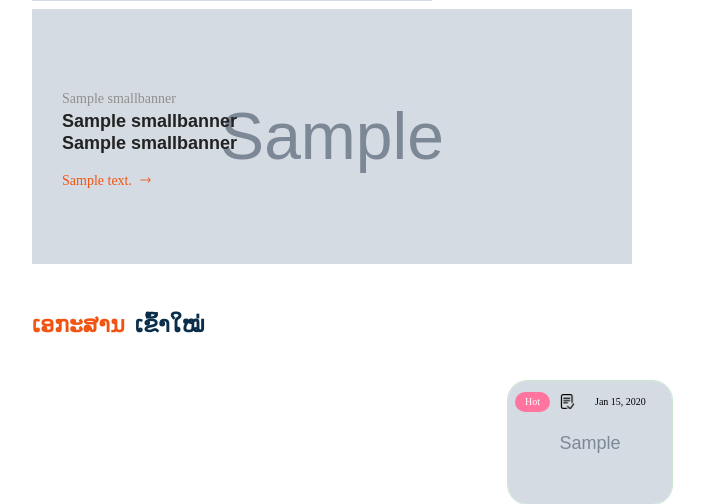
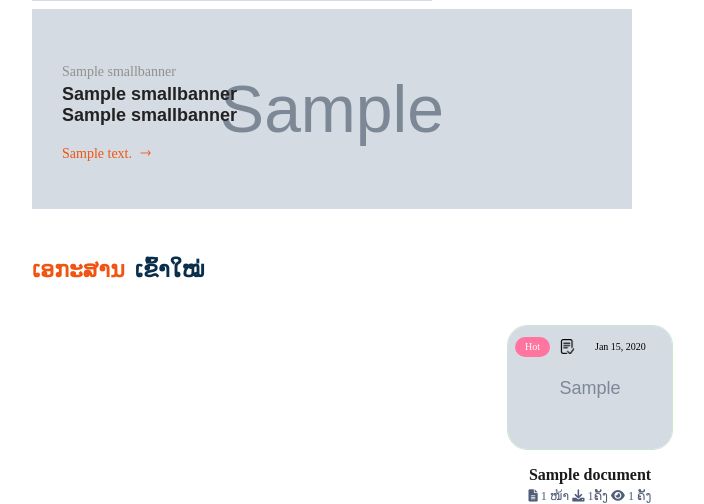
Before and after one commit to kikthepparsouk/duladoc_app, a Django app: page / in a window 1280 px wide. Shown: the part 1931-2435 px from the top of the page, without its empty margins (50-754 px from the left). Run offline with Django 5.2, Linux system fonts and the light colour scheme; tables that the repository leaves empty hold one stand-in row (values such as "Sample post"); grey boxes marked "Sample" are stand-in pictures; parts of the project's set-up code (start-up, migrations or seed data) failed here and were passed over; some libraries are stand-ins or nearby versions.

Commit message:
edit_home_braner

```diff
--- a/templates/pages/home.html
+++ b/templates/pages/home.html
@@ -498,7 +498,7 @@ Duladoc - Your Trusted Document Management Solution
                 {% for banner in small_banner %}
                 <div class="col-lg-4 col-md-6">
                     <div class="banner-img wow fadeIn animated">
-                        <img loading="lazy" src="{{ banner.image.url }}" alt="{{ banner.title }}" style="min-width: 600px; max-height: 255px; max-width: 600px; max-height: 255px;">
+                        <img loading="lazy" src="{{ banner.image.url }}" alt="{{ banner.title }}" style="min-width: 600px; max-height: 200px; max-width: 600px; max-height: 200px;">
                         <div class="banner-text">
                             <span>{{ banner.title }}</span>
                             <h4>{{ banner.subtitle_one }}<br>{{ banner.subtitle_two }}</h4>
```
